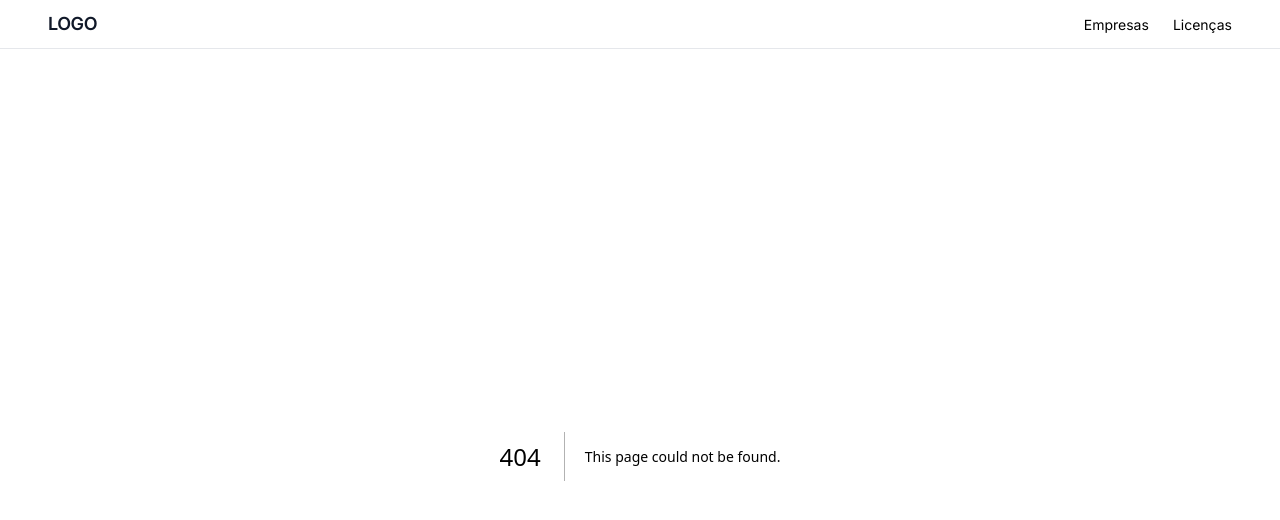
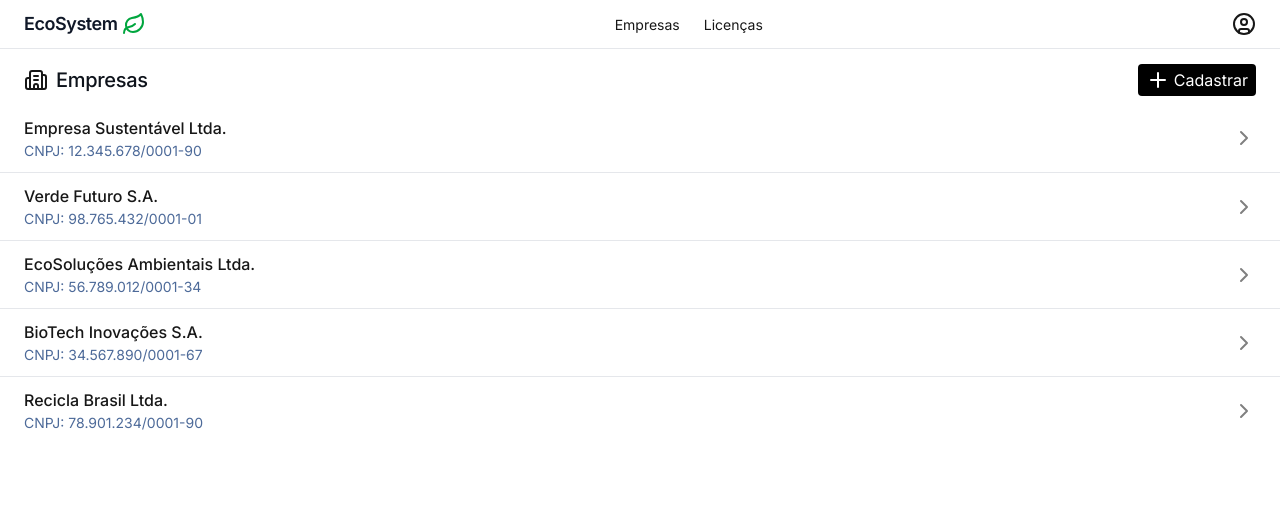
Before and after one commit to ArthurMueller31/desafio-ambisis, a Next.js app: page /home in a window 1280 px wide. Before the commit this address had no page. Shown: the top 520 px of the page. Built offline with nearby package versions, Linux system fonts and the light colour scheme.

Commit message:
Add homepage 'register company' button and companies list

```diff
--- a/src/app/_components/Global/Navbar.tsx
+++ b/src/app/_components/Global/Navbar.tsx
@@ -1,20 +1,19 @@
+import { CircleUser, Leaf } from "lucide-react";
 import Link from "next/link";
 
 export default function Navbar() {
   return (
     <>
-      <header className="fixed inset-x-0 top-0 z-50 border-b border-gray-200 bg-transparent">
-        {/* Container controla o espaçamento lateral para toda a largura do conteúdo */}
-        <div className="max-w-7xl mx-auto px-6 sm:px-8 lg:px-12 h-12 flex items-center justify-between">
-          {/* Logo: se quiser margem extra só no logo, adicione ml-4 mr-6 por exemplo */}
+      <header className="fixed inset-x-0 top-0 z-50 border-b border-gray-200 bg-white">
+        <div className="max-w-7xl mx-auto px-6 h-12 flex items-center justify-between">
           <Link
-            href="/"
-            className="text-gray-900 font-semibold text-lg tracking-tight"
+            href="/home"
+            className="flex items-center text-gray-900 font-semibold text-lg tracking-tight"
           >
-            LOGO
+            <p className="mr-1">EcoSystem</p>
+            <Leaf color="#00a63e"/>
           </Link>
 
-          {/* Exemplos de links (desktop) */}
           <nav>
             <ul className="hidden md:flex items-center gap-6">
               <li>
@@ -29,6 +28,10 @@ export default function Navbar() {
               </li>
             </ul>
           </nav>
+
+          <div>
+            <CircleUser />
+          </div>
         </div>
       </header>
 
--- a/src/app/globals.css
+++ b/src/app/globals.css
@@ -15,8 +15,8 @@
 
 @media (prefers-color-scheme: dark) {
   :root {
-    --background: #0a0a0a;
-    --foreground: #ededed;
+    --background: #ffffff;
+    --foreground: #171717;
   }
 }
 
--- /dev/null
+++ b/src/app/home/_components/Homepage/CompaniesList.tsx
@@ -0,0 +1,71 @@
+import { ChevronRight } from "lucide-react";
+
+export default function CompaniesList() {
+  return (
+    <div className="relative flex h-auto w-full flex-col justify-between  overflow-x-hidden">
+      <div>
+        <div className="flex items-center gap-4 px-6 min-h-[68px] justify-between cursor-pointer hover:bg-slate-50 transition-all duration-100">
+          <div className="flex flex-col justify-center">
+            <p className="font-medium leading-normal line-clamp-1">
+              Empresa Sustentável Ltda.
+            </p>
+            <p className="text-[#4d6a99] text-sm font-normal leading-normal line-clamp-2">
+              CNPJ: 12.345.678/0001-90
+            </p>
+          </div>
+
+          <ChevronRight color="gray" />
+        </div>
+        <div className="flex items-center gap-4 px-6 min-h-[68px] justify-between border-t border-t-gray-200 cursor-pointer hover:bg-slate-50 transition-all duration-100">
+          <div className="flex flex-col justify-center">
+            <p className="font-medium leading-normal line-clamp-1">
+              Verde Futuro S.A.
+            </p>
+            <p className="text-[#4d6a99] text-sm font-normal leading-normal line-clamp-2">
+              CNPJ: 98.765.432/0001-01
+            </p>
+          </div>
+
+          <ChevronRight color="gray" />
+        </div>
+        <div className="flex items-center gap-4 px-6 min-h-[68px] justify-between border-t border-t-gray-200 cursor-pointer hover:bg-slate-50 transition-all duration-100">
+          <div className="flex flex-col justify-center">
+            <p className="font-medium leading-normal line-clamp-1">
+              EcoSoluções Ambientais Ltda.
+            </p>
+            <p className="text-[#4d6a99] text-sm font-normal leading-normal line-clamp-2">
+              CNPJ: 56.789.012/0001-34
+            </p>
+          </div>
+
+          <ChevronRight color="gray" />
+        </div>
+
+        <div className="flex items-center gap-4 px-6 min-h-[68px] justify-between border-t border-t-gray-200 cursor-pointer hover:bg-slate-50 transition-all duration-100">
+          <div className="flex flex-col justify-center">
+            <p className="font-medium leading-normal line-clamp-1">
+              BioTech Inovações S.A.
+            </p>
+            <p className="text-[#4d6a99] text-sm font-normal leading-normal line-clamp-2">
+              CNPJ: 34.567.890/0001-67
+            </p>
+          </div>
+
+          <ChevronRight color="gray" />
+        </div>
+        <div className="flex items-center gap-4 px-6 min-h-[68px] justify-between border-t border-t-gray-200 cursor-pointer hover:bg-slate-50 transition-all duration-100">
+          <div className="flex flex-col justify-center">
+            <p className="font-medium leading-normal line-clamp-1">
+              Recicla Brasil Ltda.
+            </p>
+            <p className="text-[#4d6a99] text-sm font-normal leading-normal line-clamp-2">
+              CNPJ: 78.901.234/0001-90
+            </p>
+          </div>
+
+          <ChevronRight color="gray" />
+        </div>
+      </div>
+    </div>
+  );
+}
--- /dev/null
+++ b/src/app/home/_components/Homepage/Header.tsx
@@ -0,0 +1,24 @@
+import { Building2, Plus } from "lucide-react";
+import Link from "next/link";
+
+export default function Header() {
+  return (
+    <main className="flex items-center px-6 justify-between py-2">
+      <div className="flex items-center">
+        <Building2 />
+        <h2 className="text-[#0e131b] text-xl font-medium leading-tight tracking-[-0.015em] flex-1 text-center pl-2">
+          Empresas
+        </h2>
+      </div>
+      <div className="flex w-12 items-center justify-end">
+        <Link
+          href={"/cadastrar-empresa"}
+          className="flex cursor-pointer items-center bg-black px-2 py-1 rounded"
+        >
+          <Plus color="white" className="mr-1" />
+          <p className="text-white">Cadastrar</p>
+        </Link>
+      </div>
+    </main>
+  );
+}
--- /dev/null
+++ b/src/app/home/page.tsx
@@ -0,0 +1,11 @@
+import CompaniesList from "./_components/Homepage/CompaniesList";
+import Header from "./_components/Homepage/Header";
+
+export default function page() {
+  return (
+    <>
+      <Header />
+      <CompaniesList />
+    </>
+  );
+}
```
Also changed, not shown: package.json (+7 -6 lines), 1 other file (tests, documents, lock files or other folders).
